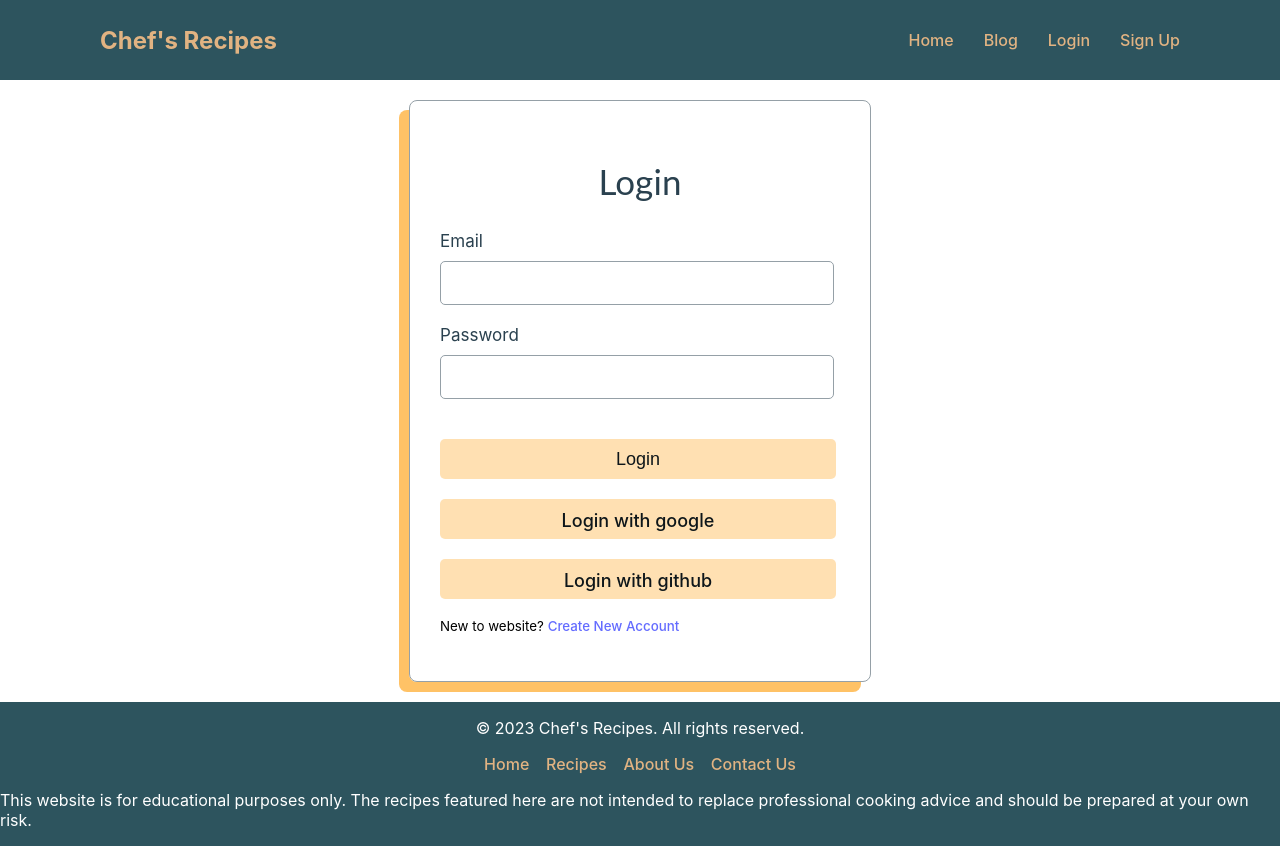
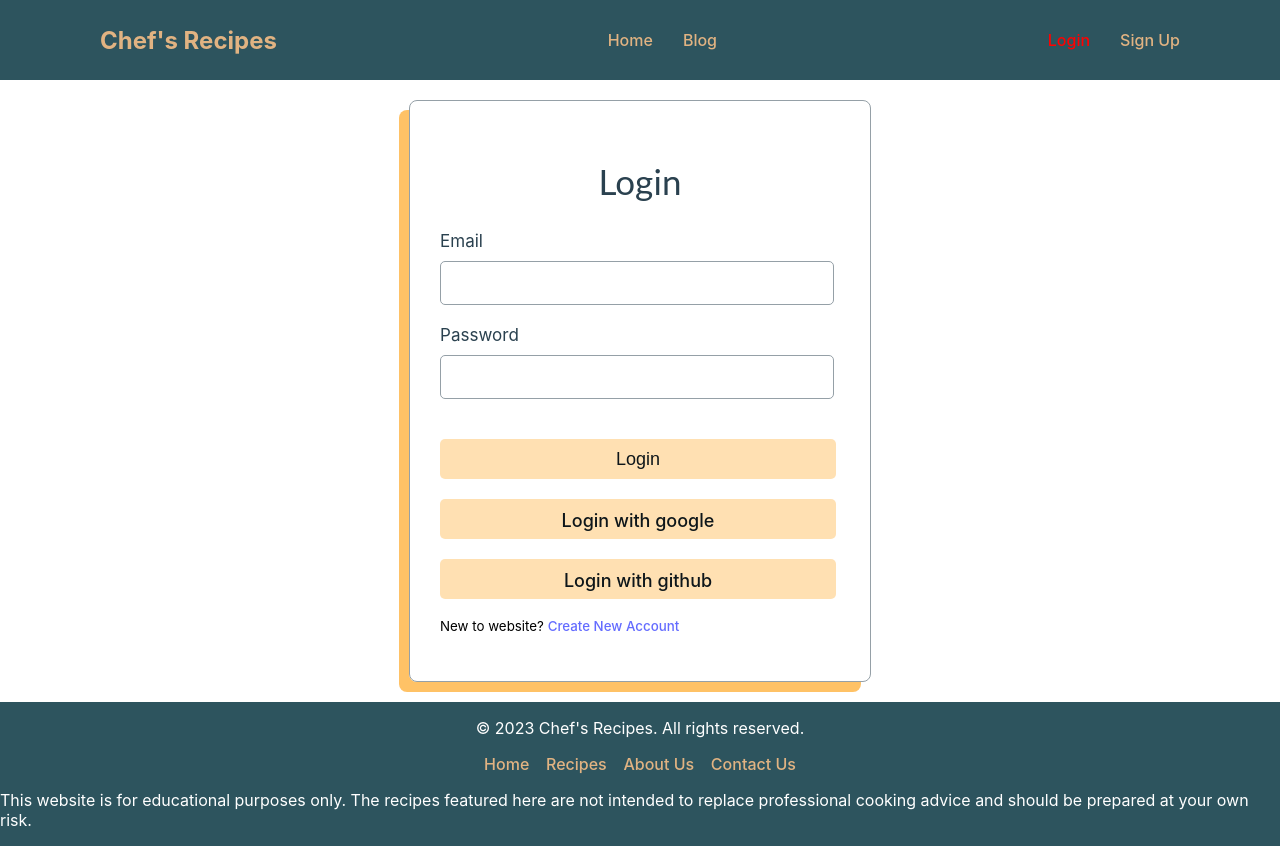
Before and after one commit to mohiminulsemon/chefs-recipes-client, a React (Vite) app: page /login in a window 1280 px wide. Built offline with nearby package versions, Linux system fonts and the light colour scheme; no server answers.

Commit message:
added active route

```diff
--- a/src/components/Login/Login.jsx
+++ b/src/components/Login/Login.jsx
@@ -1,4 +1,4 @@
-import { useContext } from "react";
+import { useContext, useState } from "react";
 import { Link, useLocation, useNavigate } from "react-router-dom";
 
 import "./Login.css";
@@ -6,6 +6,7 @@ import { AuthContext } from "../../providers/AuthProvider";
 
 const Login = () => {
   const { signIn, signInWithGoogle, signInWithGithub } = useContext(AuthContext);
+  const [error, setError] = useState('');
 
   const navigate = useNavigate();
   const location = useLocation();
@@ -17,7 +18,7 @@ const Login = () => {
       const form = event.target;
       const email = form.email.value;
       const password = form.password.value;
-      console.log(email, password);
+      // console.log(email, password)
 
       signIn(email, password)
           .then(result => {
@@ -77,6 +78,7 @@ const Login = () => {
             New to website? <Link to="/signup">Create New Account</Link>
           </small>
         </p>
+        <p>{error}</p>
       </form>
     </div>
   );
--- a/src/components/Nav/Nav.css
+++ b/src/components/Nav/Nav.css
@@ -29,3 +29,20 @@ nav.Nav a:hover{
     background-color: #FFFFFF;
     color: black;
 }
+
+.profile {
+    display: flex;
+    align-items: center;
+    gap: 5px;
+}
+.profile img{
+    width: 30%;
+    border-radius: 50%;
+}
+.navigation {
+    display: flex;
+}
+
+.Nav a.active {
+    color: red;
+  }
--- a/src/components/Nav/Nav.jsx
+++ b/src/components/Nav/Nav.jsx
@@ -1,31 +1,38 @@
-import  { useContext } from "react";
+import { useContext } from "react";
 import "./Nav.css";
-import { Link } from "react-router-dom";
+import { Link, NavLink, useLocation } from "react-router-dom";
 import { AuthContext } from "../../providers/AuthProvider";
 
 const Nav = () => {
+  const location = useLocation();
+
   const { user, logOut } = useContext(AuthContext);
-  // console.log(user);
-  const handleLogout = () => {
+  console.log(user);
+  const handleLogOut = () => {
     logOut()
-      .then((result) => {})
-      .catch((error) => console.error(error));
+      .then()
+      .catch((error) => console.log(error));
   };
 
   return (
     <nav className="Nav">
       <h2>Chef's Recipes</h2>
+      <div className="navigation">
+        <NavLink to="/">Home</NavLink>
+        <NavLink to="/blog">Blog</NavLink>
+      </div>
       <div>
-        <Link to="/">Home</Link>
-        <Link to="/blog">Blog</Link>
-        <Link to="/login">Login</Link>
-        <Link to="/signup">Sign Up</Link>
-        {user && (
-          <span className="text-white">
-            Welcome {user.email}{" "}
-            <button className="button" onClick={handleLogout}>
+        {user ? (
+          <span className="profile">
+            <img src={user.photoURL} alt="" />
+            <button className="button" onClick={handleLogOut}>
               SignOut
             </button>
+          </span>
+        ) : (
+          <span>
+            <NavLink to="/login">Login</NavLink>
+            <NavLink to="/signup">Sign Up</NavLink>
           </span>
         )}
       </div>
--- a/src/index.css
+++ b/src/index.css
@@ -14,8 +14,6 @@ a:hover {
 body {
   margin: 0;
   padding: 0;
-  min-width: 100%;
-  min-height: 100vh;
 }
 
 button {
```
